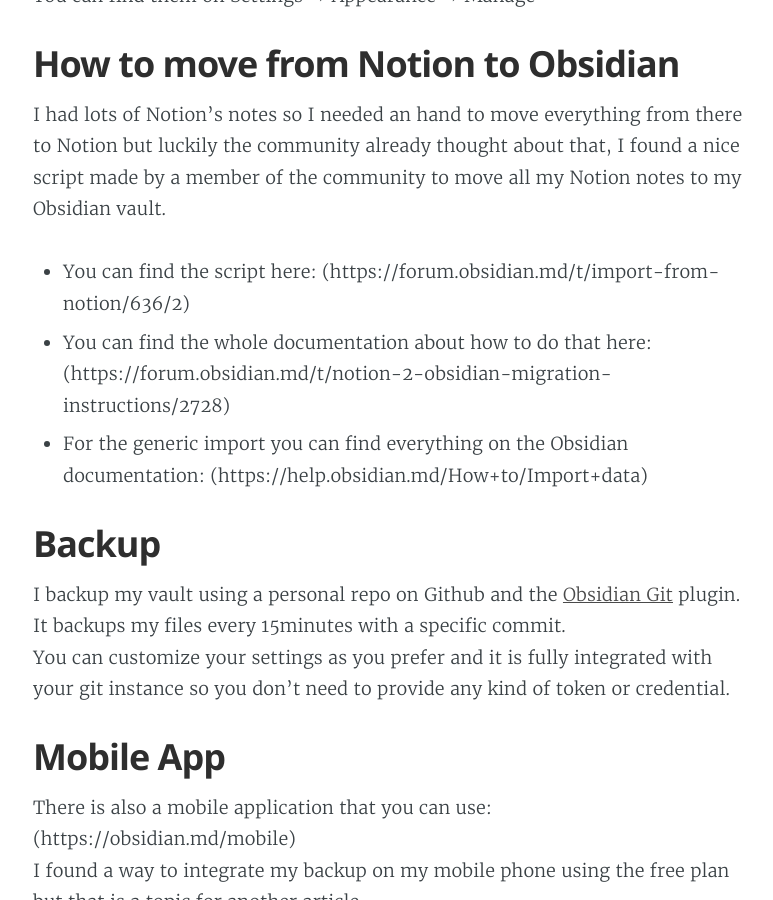
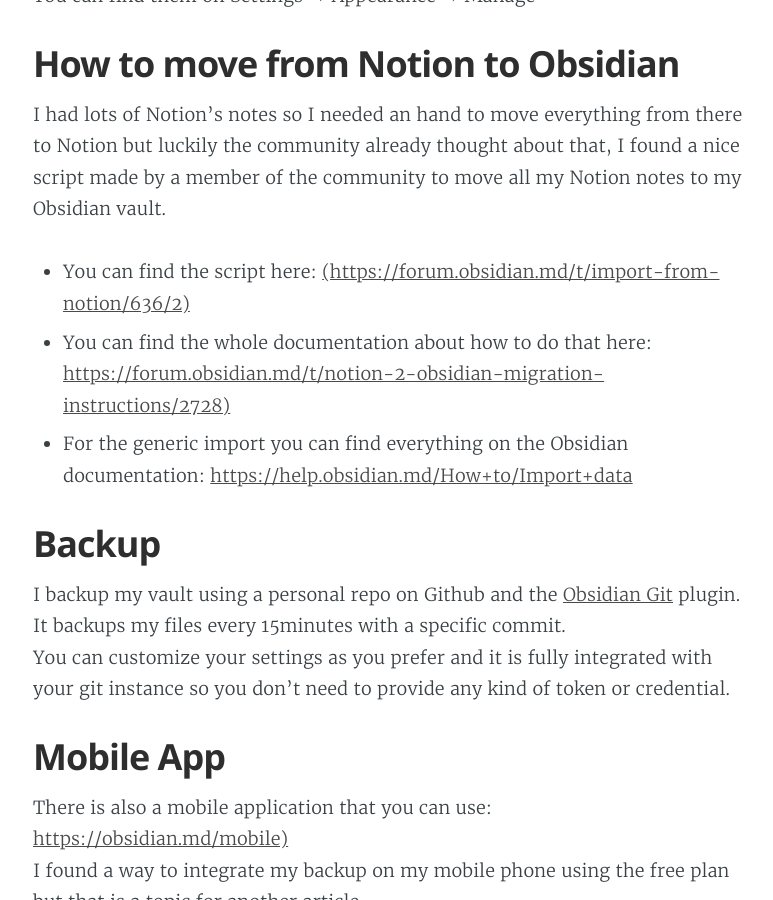
Before and after one commit to dlion/domenicoluciani, a Jekyll site: the page built from _posts/2021-12-17-why-did-i-switch-from-notion-to-obsidian.md, in a window 1280 px wide and 900 px high, scrolled down 4156 px. Shown: the whole window, without its empty margins (252-1025 px from the left). Built offline with Jekyll 4.4.1, drawn with Linux system fonts in a browser that asks for light colours; some web fonts are replaced; some of the changed lines change nothing that is shown; some of the changed text lies outside the part shown.

Commit message:
Fix links

```diff
--- a/_posts/2021-12-17-why-did-i-switch-from-notion-to-obsidian.md
+++ b/_posts/2021-12-17-why-did-i-switch-from-notion-to-obsidian.md
@@ -22,7 +22,7 @@
 ## Obsidian
 
 Obsidian is a powerful notional tool where everything is a markdown file which means you have the file always available, being able to edit your files with any editor on any platform. You don't have a fricking database, instead you have a directory called `vault` which contains all your sub-directories and files.
-You can find it here: (https://obsidian.md/)
+You can find it here: [https://obsidian.md](https://obsidian.md/)
 
 ### Links
 One of the most outstanding Obsidian feature is the one which allows you to link markdown files between them, also using hashtag visualizing the connections in a graph that is generated by a core plugin.
@@ -50,9 +50,9 @@
 
 ## How to move from Notion to Obsidian
 I had lots of Notion's notes so I needed an hand to move everything from there to Notion but luckily the community already thought about that, I found a nice script made by a member of the community to move all my Notion notes to my Obsidian vault.
-* You can find the script here: (https://forum.obsidian.md/t/import-from-notion/636/2)
-* You can find the whole documentation about how to do that here: (https://forum.obsidian.md/t/notion-2-obsidian-migration-instructions/2728)
-* For the generic import you can find everything on the Obsidian documentation: (https://help.obsidian.md/How+to/Import+data)
+* You can find the script here: [(https://forum.obsidian.md/t/import-from-notion/636/2)](https://forum.obsidian.md/t/import-from-notion/636/2)
+* You can find the whole documentation about how to do that here: [https://forum.obsidian.md/t/notion-2-obsidian-migration-instructions/2728)](https://forum.obsidian.md/t/notion-2-obsidian-migration-instructions/2728)
+* For the generic import you can find everything on the Obsidian documentation: [https://help.obsidian.md/How+to/Import+data](https://help.obsidian.md/How+to/Import+data)
 
 ## Backup
 I backup my vault using a personal repo on Github and the [Obsidian Git](https://github.com/denolehov/obsidian-git) plugin.
@@ -60,7 +60,7 @@
 You can customize your settings as you prefer and it is fully integrated with your git instance so you don't need to provide any kind of token or credential.
 
 ## Mobile App
-There is also a mobile application that you can use: (https://obsidian.md/mobile)
+There is also a mobile application that you can use: [https://obsidian.md/mobile)](https://obsidian.md/mobile)
 I found a way to integrate my backup on my mobile phone using the free plan but that is a topic for another article.
 
 ## My Obsidian
```
